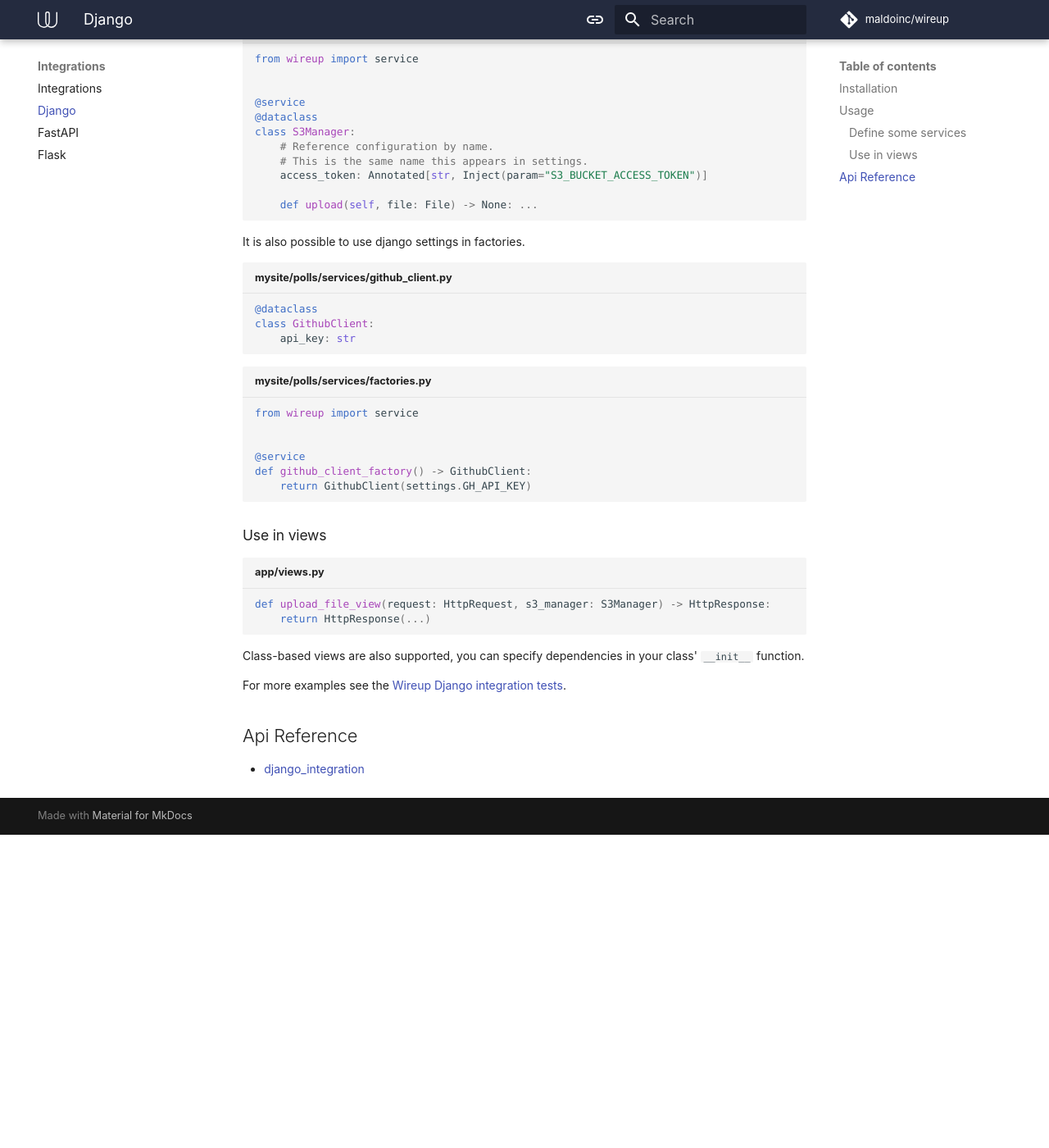
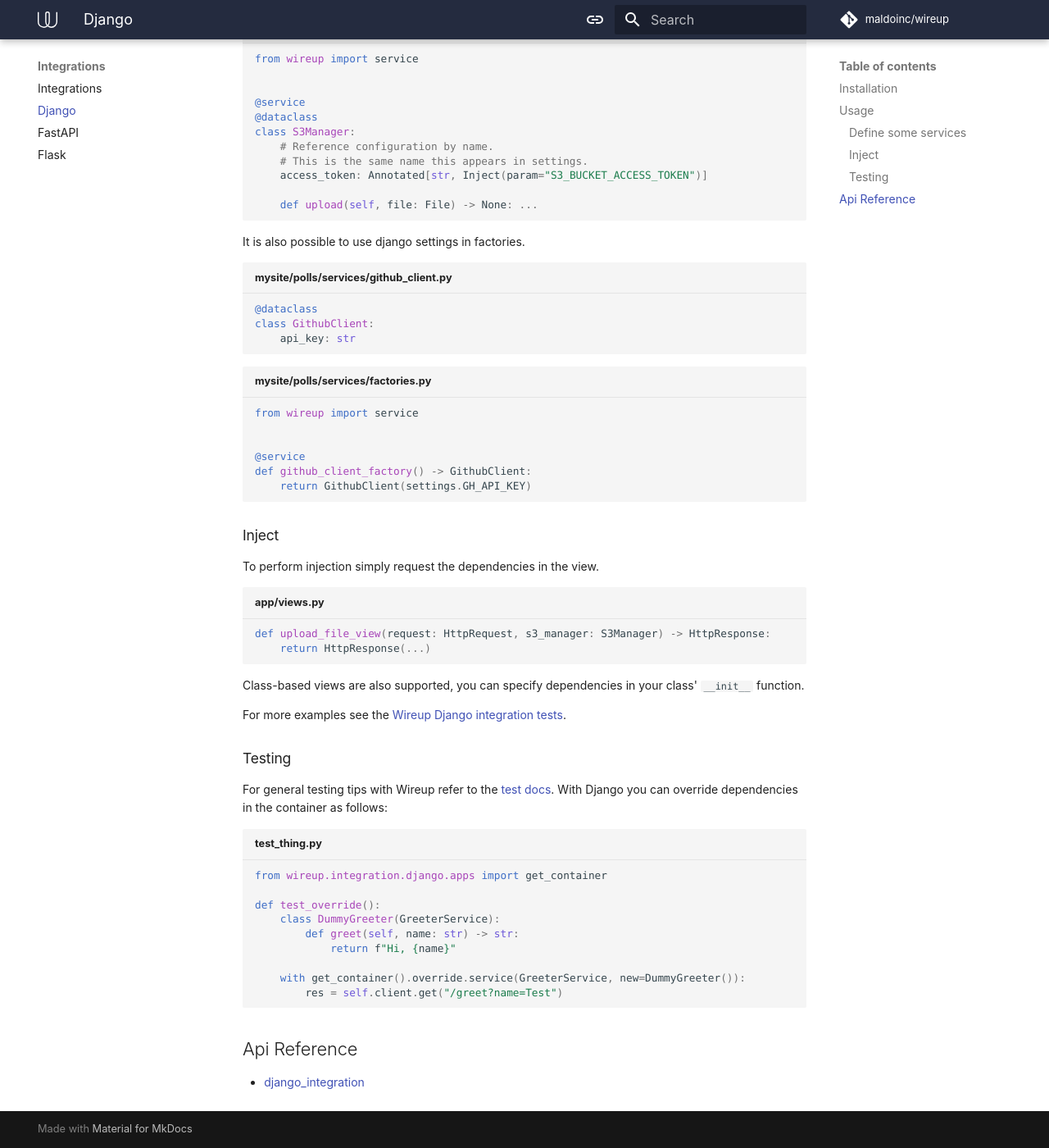
Before and after one commit to maldoinc/wireup, an MkDocs documentation site: the page built from docs/pages/integrations/django.md, in a window 1280 px wide and 1400 px high, scrolled down 827 px. Shown: the whole window at 82% size. Built offline with MkDocs 1.6.1 and Material for MkDocs 9.7.7, drawn with Linux system fonts in a browser that asks for light colours; some web fonts are replaced; comment, search, counter and statistics services are not loaded; the version menu is left out; before the commit the page ends 1845 px from its top, so only the background shows below that.

Commit message:
Docs update

````diff
--- a/docs/pages/integrations/django.md
+++ b/docs/pages/integrations/django.md
@@ -60,10 +60,11 @@ def github_client_factory() -> GithubClient:
     return GithubClient(settings.GH_API_KEY)
 ```
 
-### Use in views
+### Inject
+
+To perform injection simply request the dependencies in the view.
+
 ```python title="app/views.py"
-
-
 def upload_file_view(request: HttpRequest, s3_manager: S3Manager) -> HttpResponse:
     return HttpResponse(...)
 ```
@@ -74,6 +75,24 @@ Class-based views are also supported, you can specify dependencies in your class
 For more examples see the [Wireup Django integration tests](https://github.com/maldoinc/wireup/tree/master/test/integration/django/view.py).
 
 
+### Testing
+
+For general testing tips with Wireup refer to the [test docs](../testing.md).
+With Django you can override dependencies in the container as follows:
+
+```python title="test_thing.py"
+from wireup.integration.django.apps import get_container
+
+def test_override():
+    class DummyGreeter(GreeterService):
+        def greet(self, name: str) -> str:
+            return f"Hi, {name}"
+
+    with get_container().override.service(GreeterService, new=DummyGreeter()):
+        res = self.client.get("/greet?name=Test")
+```
+
+
 ## Api Reference
 
 * [django_integration](../class/django_integration.md)
````
Also changed, not shown: docs/pages/getting_started.md (+5 -15 lines), 2 other files.
